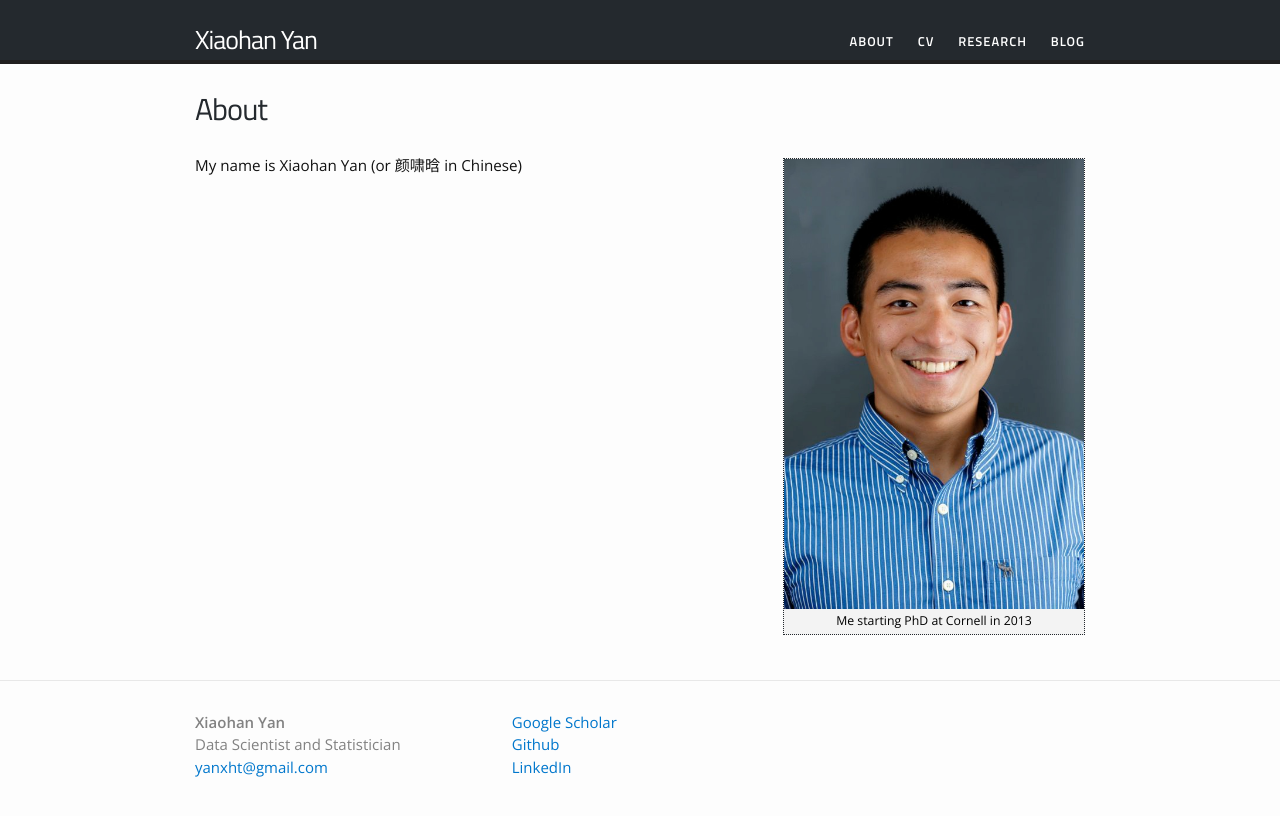
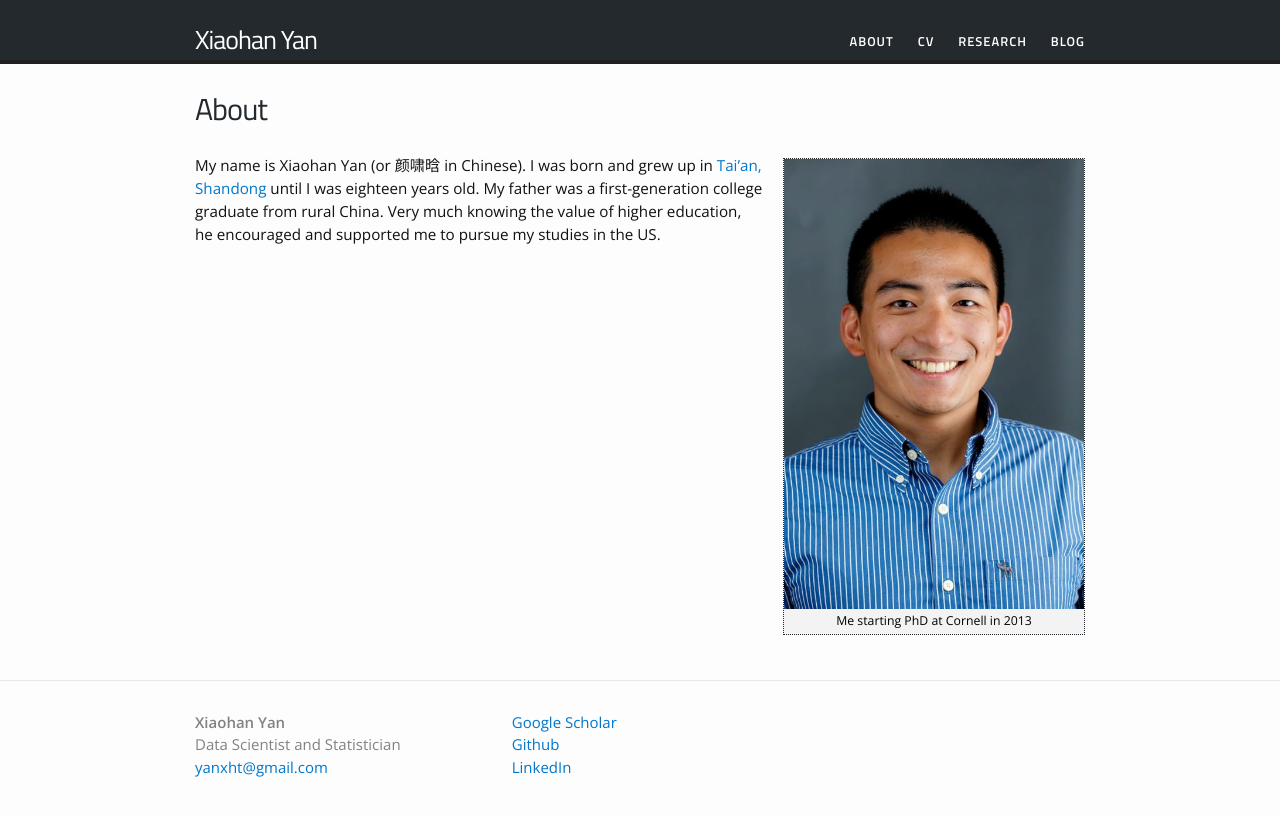
Before and after one commit to yanxht/yanxht.github.io, a Jekyll site: the page built from about.md, in a window 1280 px wide. Shown: the top 816 px of the page. Built offline with Jekyll 4.4.1, drawn with Linux system fonts in a browser that asks for light colours.

Commit message:
Update about

```diff
--- a/about.md
+++ b/about.md
@@ -6,4 +6,4 @@ permalink: /about/
 
 {% include image.html url="/images/yan_portrait.jpeg" caption="Me starting PhD at Cornell in 2013" width=300 align="right" %}
 
-My name is Xiaohan Yan (or 颜啸晗 in Chinese)
+My name is Xiaohan Yan (or 颜啸晗 in Chinese). I was born and grew up in [Tai'an, Shandong](https://en.wikipedia.org/wiki/Tai%27an) until I was eighteen years old. My father was a first-generation college graduate from rural China. Very much knowing the value of higher education, he encouraged and supported me to pursue my studies in the US.
```
